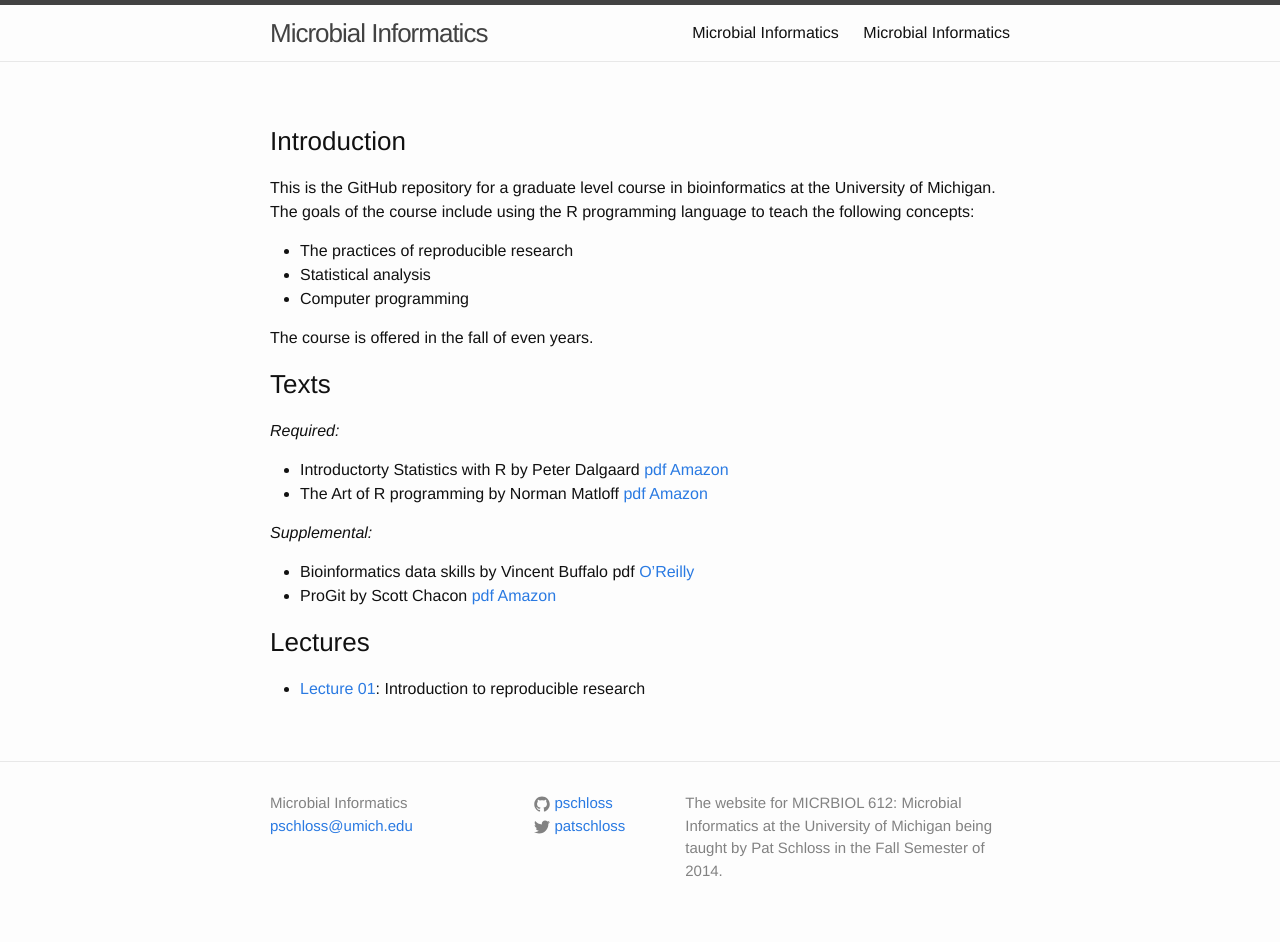
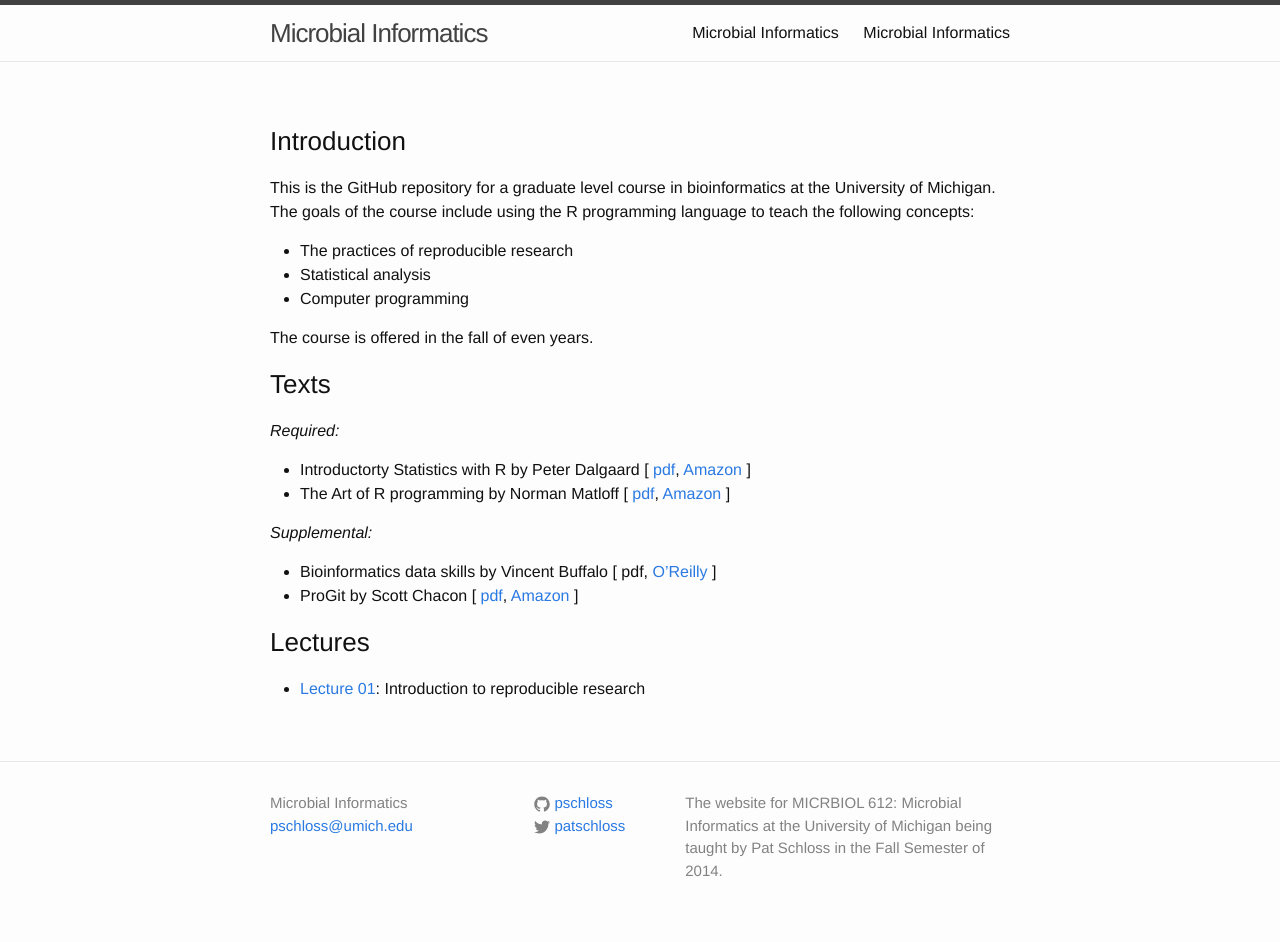
Before and after one commit to microbialinformatics/microbialinformatics.github.io, a Jekyll site: the page built from index.md, in a window 1280 px wide. Built offline with Jekyll 4.4.1, drawn with Linux system fonts in a browser that asks for light colours.

```diff
--- a/index.md
+++ b/index.md
@@ -13,12 +13,12 @@ The course is offered in the fall of even years.
 
 ### Texts
 *Required:*
-* Introductorty Statistics with R by Peter Dalgaard [pdf](http://www.academia.dk/BiologiskAntropologi/Epidemiologi/PDF/Introductory_Statistics_with_R__2nd_ed.pdf) [Amazon](http://www.amazon.com/Introductory-Statistics-R-Computing/dp/0387954759)
-* The Art of R programming by Norman Matloff [pdf](http://www.google.com/url?sa=t&rct=j&q=&esrc=s&source=web&cd=1&ved=0CCAQFjAA&url=http%3A%2F%2Fsens.tistory.com%2Fattachment%2Fcfile8.uf%402375DC3D515423F9110CA1.pdf&ei=E-8FVO6dAYmnggSttoD4Bg&usg=AFQjCNE1UmWRG3i9ugNDSXN2WjRSTkkUjA&sig2=U958L8LG42vuhHdPKKBHHw&bvm=bv.74115972,d.eXY) [Amazon](http://www.amazon.com/Art-Programming-Statistical-Software-Design/dp/1593273843/ref=sr_1_1?s=books&ie=UTF8&qid=1409674972&sr=1-1&keywords=the+art+of+r+programming)
+* Introductorty Statistics with R by Peter Dalgaard [ [pdf](http://www.academia.dk/BiologiskAntropologi/Epidemiologi/PDF/Introductory_Statistics_with_R__2nd_ed.pdf), [Amazon](http://www.amazon.com/Introductory-Statistics-R-Computing/dp/0387954759) ]
+* The Art of R programming by Norman Matloff [ [pdf](http://www.google.com/url?sa=t&rct=j&q=&esrc=s&source=web&cd=1&ved=0CCAQFjAA&url=http%3A%2F%2Fsens.tistory.com%2Fattachment%2Fcfile8.uf%402375DC3D515423F9110CA1.pdf&ei=E-8FVO6dAYmnggSttoD4Bg&usg=AFQjCNE1UmWRG3i9ugNDSXN2WjRSTkkUjA&sig2=U958L8LG42vuhHdPKKBHHw&bvm=bv.74115972,d.eXY), [Amazon](http://www.amazon.com/Art-Programming-Statistical-Software-Design/dp/1593273843/ref=sr_1_1?s=books&ie=UTF8&qid=1409674972&sr=1-1&keywords=the+art+of+r+programming) ]
 
 *Supplemental:*
-* Bioinformatics data skills by Vincent Buffalo pdf [O'Reilly](http://shop.oreilly.com/product/0636920030157.do)
-* ProGit by Scott Chacon [pdf](http://git-scm.com/book) [Amazon](http://www.amazon.com/Pro-Git-Scott-Chacon/dp/1430218339)
+* Bioinformatics data skills by Vincent Buffalo [ pdf, [O'Reilly](http://shop.oreilly.com/product/0636920030157.do) ]
+* ProGit by Scott Chacon [ [pdf](http://git-scm.com/book), [Amazon](http://www.amazon.com/Pro-Git-Scott-Chacon/dp/1430218339) ]
 
 
 ### Lectures
```
